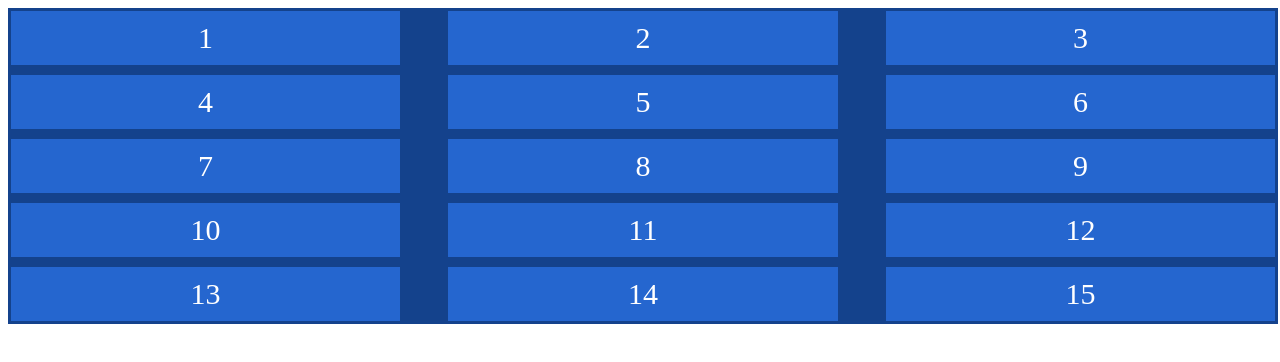
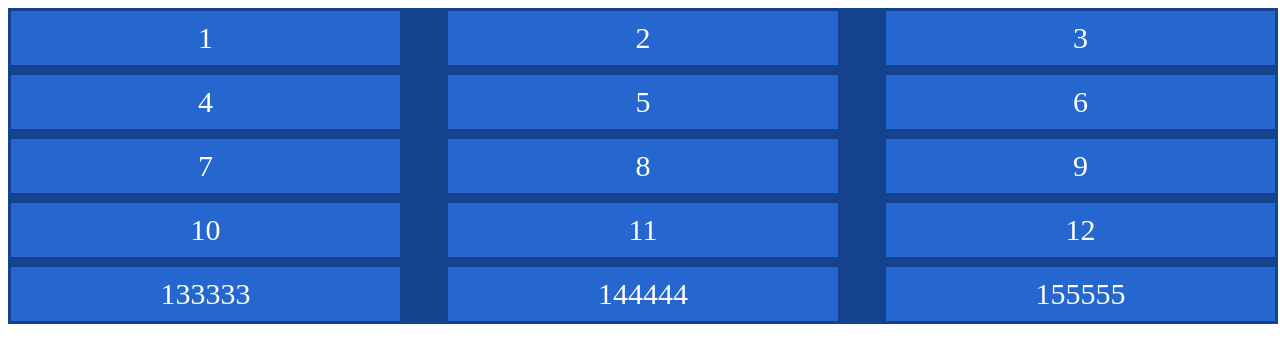
Before and after one commit to testUser-sl/first_repository, a plain HTML site: page index.html in a window 1280 px wide. Drawn offline with Linux system fonts and the light colour scheme.

Commit message:
Update index.html

```diff
--- a/index.html
+++ b/index.html
@@ -20,9 +20,9 @@
         <div class="child">10</div>
         <div class="child">11</div>
         <div class="child">12</div>
-        <div class="child">13</div>
-        <div class="child">14</div>
-        <div class="child">15</div>
+        <div class="child">133333</div>
+        <div class="child">144444</div>
+        <div class="child">155555</div>
     </div>
 </body>
 </html>
```
